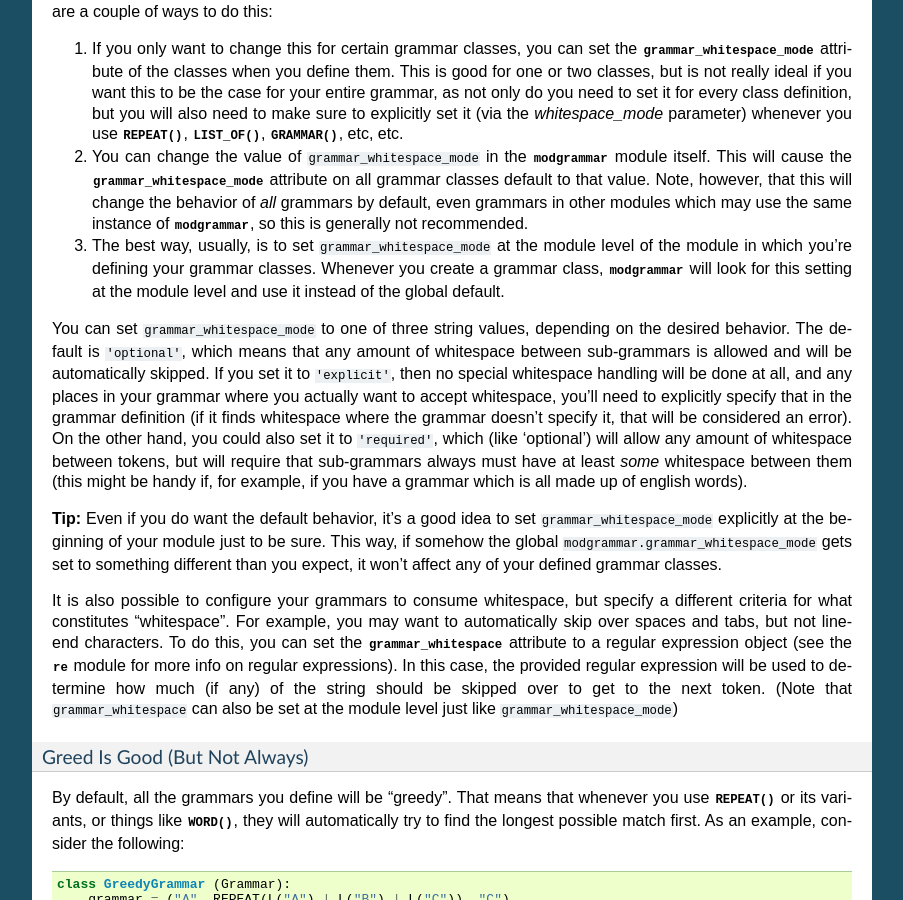
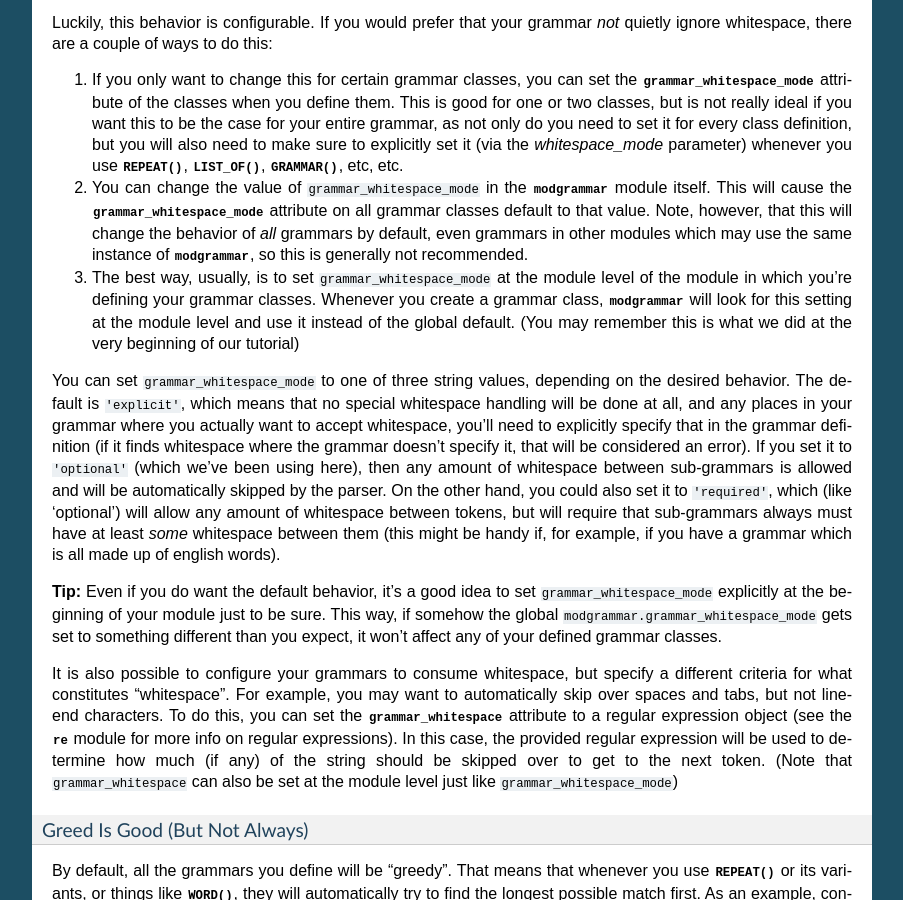
Before and after one commit to foogod/modgrammar, a Sphinx documentation site: the page built from doc/tutorial.rst, in a window 1280 px wide and 900 px high, scrolled down 8656 px. Shown: the whole window, without its empty margins (198-1101 px from the left). Built offline with Sphinx 7.4.7, drawn with Linux system fonts in a browser that asks for light colours; some of the changed text lies outside the part shown.

Commit message:
Issue 15: Changed grammar_whitespace_mode to be 'explicit' by default.

```diff
--- a/doc/libref.rst
+++ b/doc/libref.rst
@@ -44,10 +44,10 @@ Class Attributes
 
       Determines how whitespace is treated between sub-elements of this grammar.  It can be set to one of the following values:
 
-        *'optional'* (default)
+        *'explicit'* (default)
+          Whitespace between sub-grammars will not be treated differently than any other syntactic element.  Any whitespace which is allowed must be specified explicitly as part of the grammar definition (for example, using :const:`WHITESPACE`), and any extra whitespace will be considered an error.
+        *'optional'*
           The grammar will automatically skip over any whitespace found between its sub-grammars (it will be "whitespace consuming").
-        *'explicit'*
-          Whitespace between sub-grammars will not be treated differently than any other syntactic element.  Any whitespace which is allowed must be specified explicitly as part of the grammar definition (for example, using :const:`WHITESPACE`), and any extra whitespace will be considered an error.
         *'required'*
           Like *'optional'*, the grammar will skip over whitespace, but it will also require that there must be some amount of whitespace between each of its sub-grammars (if two sub-grammars occur in the input without any whitespace between them, that will be considered an error).
 
--- a/doc/tutorial.rst
+++ b/doc/tutorial.rst
@@ -335,9 +337,9 @@ Luckily, this behavior is configurable.  If you would prefer that your grammar *
 
 #. You can change the value of ``grammar_whitespace_mode`` in the :mod:`modgrammar` module itself.  This will cause the :attr:`~modgrammar.Grammar.grammar_whitespace_mode` attribute on all grammar classes default to that value.  Note, however, that this will change the behavior of *all* grammars by default, even grammars in other modules which may use the same instance of :mod:`modgrammar`, so this is generally not recommended.
 
-#. The best way, usually, is to set ``grammar_whitespace_mode`` at the module level of the module in which you're defining your grammar classes.  Whenever you create a grammar class, :mod:`modgrammar` will look for this setting at the module level and use it instead of the global default.
+#. The best way, usually, is to set ``grammar_whitespace_mode`` at the module level of the module in which you're defining your grammar classes.  Whenever you create a grammar class, :mod:`modgrammar` will look for this setting at the module level and use it instead of the global default.  (You may remember this is what we did at the very beginning of our tutorial)
 
-You can set ``grammar_whitespace_mode`` to one of three string values, depending on the desired behavior.  The default is ``'optional'``, which means that any amount of whitespace between sub-grammars is allowed and will be automatically skipped.  If you set it to ``'explicit'``, then no special whitespace handling will be done at all, and any places in your grammar where you actually want to accept whitespace, you'll need to explicitly specify that in the grammar definition (if it finds whitespace where the grammar doesn't specify it, that will be considered an error).  On the other hand, you could also set it to ``'required'``, which (like 'optional') will allow any amount of whitespace between tokens, but will require that sub-grammars always must have at least *some* whitespace between them (this might be handy if, for example, if you have a grammar which is all made up of english words).
+You can set ``grammar_whitespace_mode`` to one of three string values, depending on the desired behavior.  The default is ``'explicit'``, which means that no special whitespace handling will be done at all, and any places in your grammar where you actually want to accept whitespace, you'll need to explicitly specify that in the grammar definition (if it finds whitespace where the grammar doesn't specify it, that will be considered an error).  If you set it to ``'optional'`` (which we've been using here), then any amount of whitespace between sub-grammars is allowed and will be automatically skipped by the parser.  On the other hand, you could also set it to ``'required'``, which (like 'optional') will allow any amount of whitespace between tokens, but will require that sub-grammars always must have at least *some* whitespace between them (this might be handy if, for example, if you have a grammar which is all made up of english words).
 
 **Tip:** Even if you do want the default behavior, it's a good idea to set ``grammar_whitespace_mode`` explicitly at the beginning of your module just to be sure.  This way, if somehow the global ``modgrammar.grammar_whitespace_mode`` gets set to something different than you expect, it won't affect any of your defined grammar classes.
 
--- a/modgrammar/__init__.py
+++ b/modgrammar/__init__.py
@@ -35,7 +35,7 @@ WS_DEFAULT = re.compile(r'\s+')
 WS_NOEOL = re.compile('[^\S' + util.EOL_CHARS + ']+')
 
 grammar_whitespace = WS_DEFAULT
-grammar_whitespace_mode = 'optional'
+grammar_whitespace_mode = 'explicit'
 
 class _Singleton:
   def __init__(self, name):
@@ -190,8 +190,6 @@ class GrammarClass (type):
     elif cls.grammar_whitespace is True:
       util.depwarning("grammar_whitespace=True is deprecated.  Use grammar_whitespace_mode='optional' instead.", module=mod)
     if "grammar_whitespace_mode" not in classdict and cls.grammar_whitespace_mode is None:
-      if not hasattr(mod, "grammar_whitespace") and not hasattr(mod, "grammar_whitespace_mode"):
-        util.depwarning("default whitespace mode will be changing.  For future compatibility, set grammar_whitespace_mode='optional' explicitly.", module=mod)
       whitespace_mode = getattr(mod, "grammar_whitespace_mode", grammar_whitespace_mode)
       cls.grammar_whitespace_mode = whitespace_mode
     cls.__class_init__(classdict)
```
Also changed, not shown: other parts of doc/tutorial.rst (+2 -0 lines), 2 other files.
